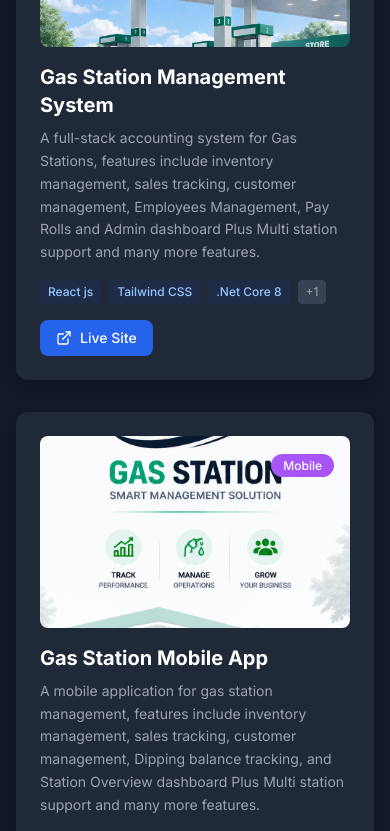
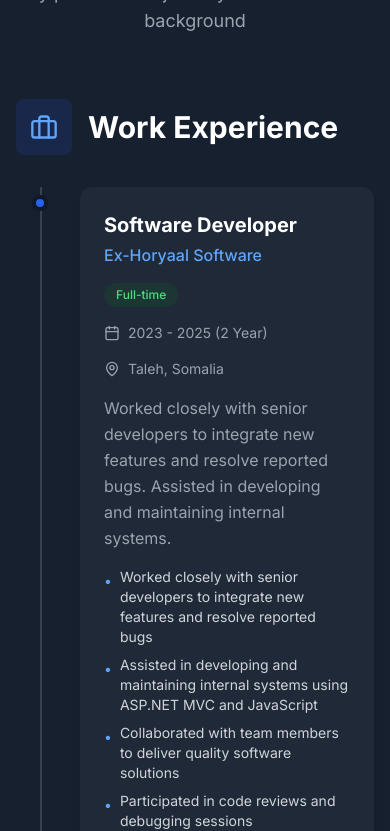
Before and after one commit to nuur2023/myprtifolio, a React (Vite) app: page / in a window 390 px wide. Shown: the part 7860-8691 px from the top of the page. Built offline with nearby package versions, Linux system fonts and the light colour scheme; no server answers.

Commit message:
new update by removed gas station and its mobile app in 6-7-2026

```diff
--- a/src/data/projects.js
+++ b/src/data/projects.js
@@ -1,8 +1,8 @@
 import mobile_login from "/images/mobile_login.jpg";
 import taskImage from "/images/task_image.jpg";
 import abaalbook from "/images/abaalbook.jpg";
-import gasImg from "/images/gas.jpg";
-import gas_app from "/images/gas_app.jpg";
+// import gasImg from "/images/gas.jpg";
+// import gas_app from "/images/gas_app.jpg";
 
 export const projects = [
   // {
@@ -53,29 +53,29 @@ export const projects = [
     playStoreUrl: "https://play.google.com/store/apps/details?id=com.abaalsoftware.abaalbook",
     featured: false
   },
-  {
-    id: 4,
-    name: "Gas Station Management System",
-    description: "A full-stack accounting system for Gas Stations, features include inventory management, sales tracking, customer management, Employees Management, Pay Rolls and Admin dashboard Plus Multi station support and many more features.",
-    image: gasImg,
-    type: "web",
-    techStack: ["React js","Tailwind CSS", ".Net Core 8", "MySQL"],
-    liveUrl: "https://gasstationfe.abaalsoftware.com/login",
-    githubUrl: null,
-    playStoreUrl: null,
-    featured: true
-  },
-  // Mobile gas station // https://play.google.com/apps/testing/com.abaalsoftware.gas_station
-  {
-    id: 5,
-    name: "Gas Station Mobile App",
-    description: "A mobile application for gas station management, features include inventory management, sales tracking, customer management, Dipping balance tracking, and Station Overview dashboard Plus Multi station support and many more features.",
-    image: gas_app,
-    type: "mobile",
-    techStack: ["Flutter", "GetX", "Dart"],
-    liveUrl: "",
-    githubUrl: null,
-    playStoreUrl: "https://play.google.com/store/apps/details?id=com.abaalsoftware.gas_station",
-    featured: false
-  }
+  // {
+  //   id: 4,
+  //   name: "Gas Station Management System",
+  //   description: "A full-stack accounting system for Gas Stations, features include inventory management, sales tracking, customer management, Employees Management, Pay Rolls and Admin dashboard Plus Multi station support and many more features.",
+  //   image: gasImg,
+  //   type: "web",
+  //   techStack: ["React js","Tailwind CSS", ".Net Core 8", "MySQL"],
+  //   liveUrl: "https://gasstationfe.abaalsoftware.com/login",
+  //   githubUrl: null,
+  //   playStoreUrl: null,
+  //   featured: true
+  // },
+  // // Mobile gas station // https://play.google.com/apps/testing/com.abaalsoftware.gas_station
+  // {
+  //   id: 5,
+  //   name: "Gas Station Mobile App",
+  //   description: "A mobile application for gas station management, features include inventory management, sales tracking, customer management, Dipping balance tracking, and Station Overview dashboard Plus Multi station support and many more features.",
+  //   image: gas_app,
+  //   type: "mobile",
+  //   techStack: ["Flutter", "GetX", "Dart"],
+  //   liveUrl: "",
+  //   githubUrl: null,
+  //   playStoreUrl: "https://play.google.com/store/apps/details?id=com.abaalsoftware.gas_station",
+  //   featured: false
+  // }
 ]
```
